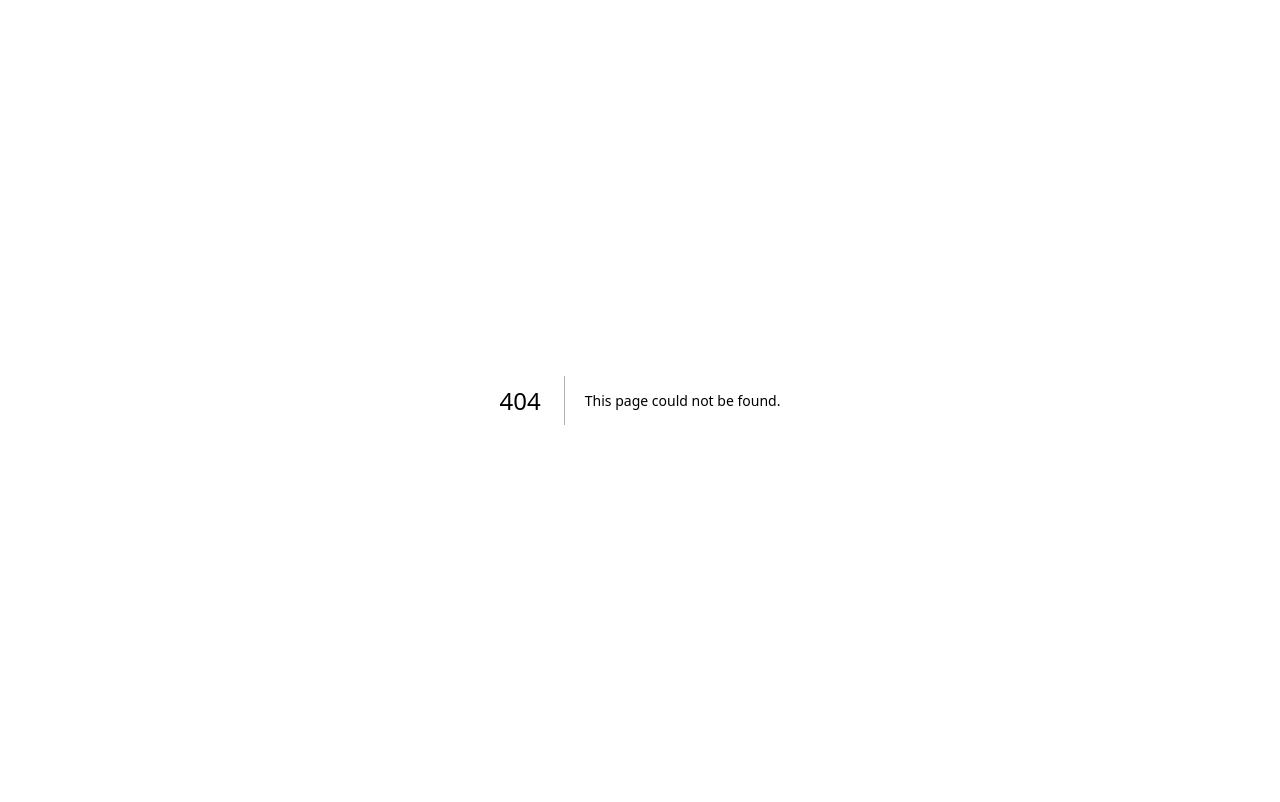
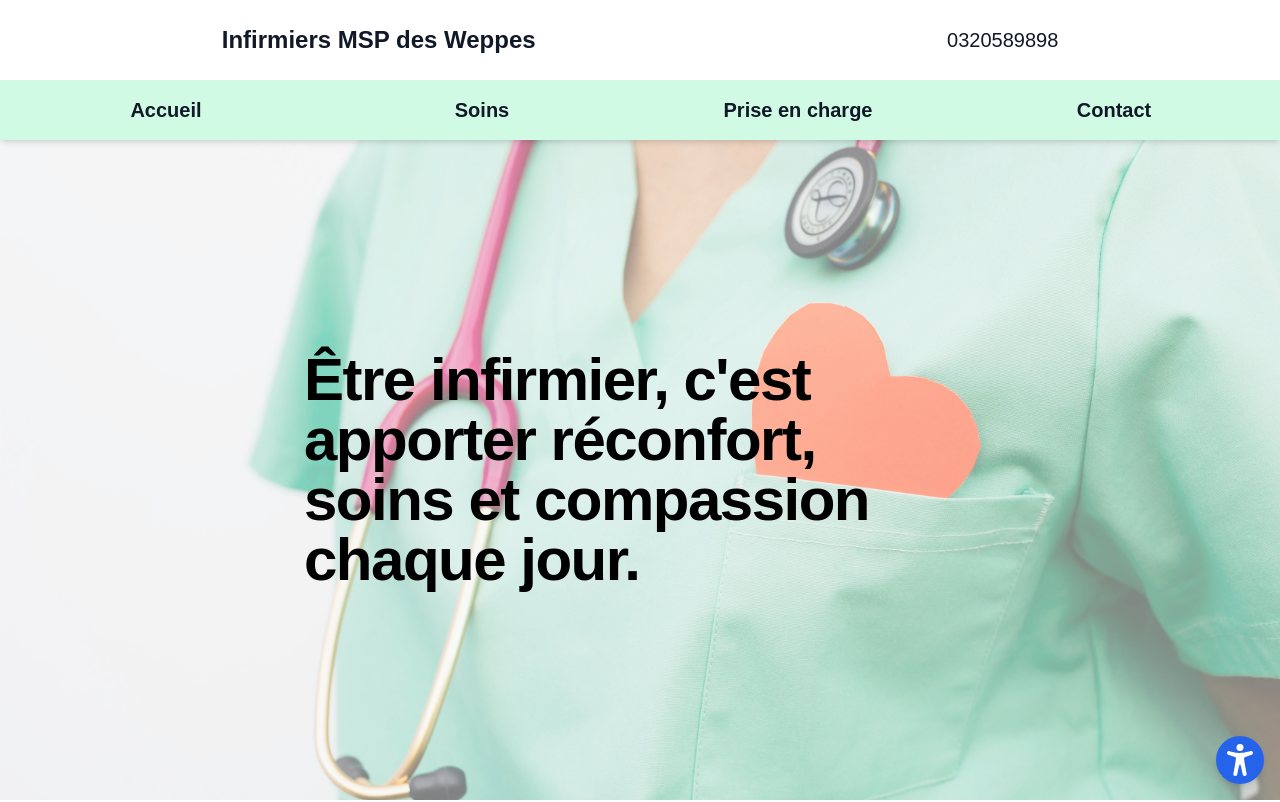
Before and after one commit to LudPo/msp_des_weppes, a Next.js app: page /msp_des_weppes/ in a window 1280 px wide. Before the commit this address had no page. Shown: the top 802 px of the page. Built offline with nearby package versions, Linux system fonts and the light colour scheme.

Commit message:
image gh error fix

```diff
--- a/app/ui/HeroSection.tsx
+++ b/app/ui/HeroSection.tsx
@@ -8,7 +8,7 @@ export default function HeroSection({ remainingHeight }: HeroSectionProps) {
     <section className="relative isolate overflow-hidden bg-gray-900 flex items-center" style={{ height: `${remainingHeight}px` }}>
       <Image
         alt="Hero Background"
-        src="./images/background_hero.jpg"
+        src="/images/background_hero.jpg"
         fill
         priority
         className="absolute inset-0 -z-10 object-cover object-center"
--- a/next.config.mjs
+++ b/next.config.mjs
@@ -1,7 +1,9 @@
 /** @type {import('next').NextConfig} */
 const nextConfig = {
-    basePath: process.env.NEXT_PUBLIC_BASE_PATH || '',
-    assetPrefix: process.env.NEXT_PUBLIC_BASE_PATH || '',
+    // basePath: process.env.NEXT_PUBLIC_BASE_PATH || '',
+    // assetPrefix: process.env.NEXT_PUBLIC_BASE_PATH || '',
+    basePath: '/msp_des_weppes',
+    assetPrefix: '/msp_des_weppes',
 };
 
 export default nextConfig;
```
